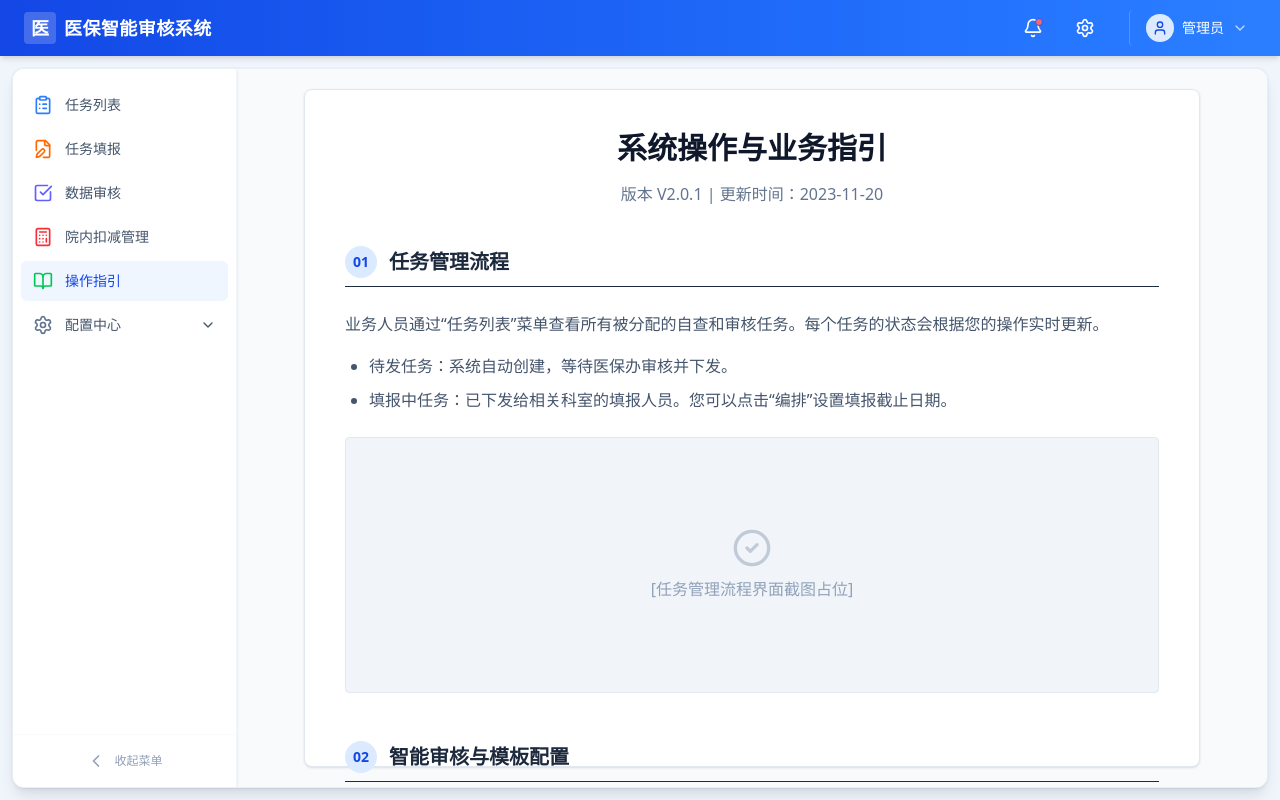
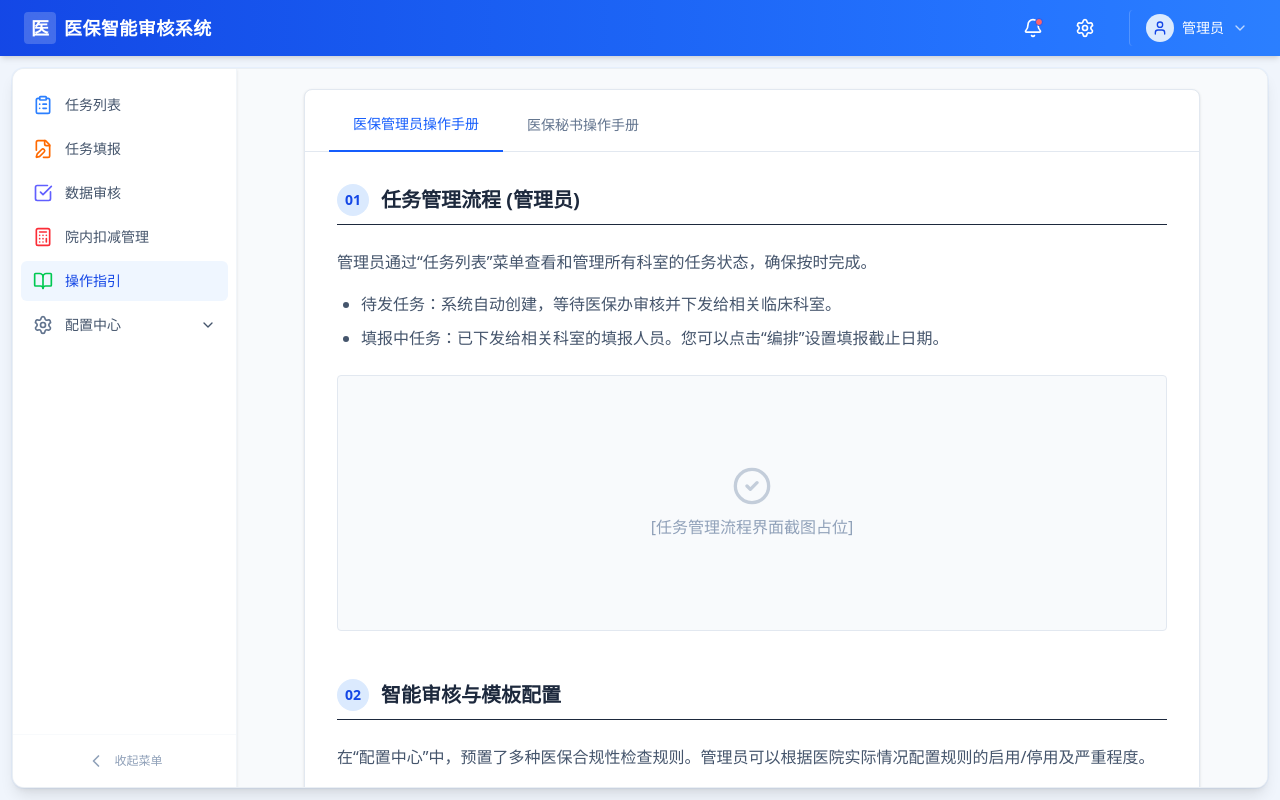
Before and after one commit to Baebear0903/Med-Insurance-Intelligent-Audit-System, a React (Vite) app: page /#/operateIns/index in a window 1280 px wide. Built offline with nearby package versions, Linux system fonts and the light colour scheme.

Commit message:
feat(ui): implement role-based tabs in OperateIns page
Add conditional tab navigation to the OperateIns component, allowing admins and secretaries to access role-specific operational manuals, and remove the obsolete GitHub Pages deployment workflow.

```diff
--- a/src/pages/operateIns/index.tsx
+++ b/src/pages/operateIns/index.tsx
@@ -1,29 +1,64 @@
-import React from "react";
-import { CheckCircle2, MessageCircleQuestion } from "lucide-react";
+import React, { useState } from "react";
+import { CheckCircle2, MessageCircleQuestion, FileEdit, Calculator, ShieldCheck } from "lucide-react";
+import { useUser } from "@/src/lib/userContext";
 
 export function OperateIns() {
+  const { role } = useUser();
+  const isAdmin = role === "ADMIN";
+  const [activeTab, setActiveTab] = useState<"admin" | "secretary">(isAdmin ? "admin" : "secretary");
+
+  // React to role changes
+  React.useEffect(() => {
+    if (!isAdmin) {
+      setActiveTab("secretary");
+    }
+  }, [isAdmin]);
+
   return (
-    <div className="p-5 flex justify-center w-full h-full overflow-y-auto">
-      <div className="bg-white rounded-lg shadow-sm border border-slate-200 p-10 max-w-4xl w-full">
-        <div className="text-center mb-10">
-          <h1 className="text-3xl font-bold text-slate-900 mb-4">系统操作与业务指引</h1>
-          <p className="text-slate-500">版本 V2.0.1 | 更新时间：2023-11-20</p>
+    <div className="p-5 w-full h-full overflow-y-auto bg-slate-50">
+      <div className="bg-white rounded-lg shadow-sm border border-slate-200 max-w-4xl w-full mx-auto min-h-full flex flex-col">
+        {/* Tabs */}
+        <div className="flex border-b border-slate-200 px-6 pt-2">
+          {isAdmin && (
+            <button
+              className={`px-6 py-4 font-medium text-sm transition-colors relative ${
+                activeTab === "admin"
+                  ? "text-blue-600 border-b-2 border-blue-600 -mb-[1px]"
+                  : "text-slate-500 hover:text-slate-700"
+              }`}
+              onClick={() => setActiveTab("admin")}
+            >
+              医保管理员操作手册
+            </button>
+          )}
+          <button
+            className={`px-6 py-4 font-medium text-sm transition-colors relative ${
+              activeTab === "secretary"
+                ? "text-blue-600 border-b-2 border-blue-600 -mb-[1px]"
+                : "text-slate-500 hover:text-slate-700"
+            }`}
+            onClick={() => setActiveTab("secretary")}
+          >
+            医保秘书操作手册
+          </button>
         </div>
 
-        <div className="space-y-12">
+        {/* Content */}
+        <div className="p-8 space-y-12">
+          {activeTab === "admin" && isAdmin && (
+            <>
               <section>
                 <h2 className="text-xl font-bold text-slate-800 border-b pb-2 mb-6 flex items-center">
-              <span className="w-8 h-8 rounded-full bg-blue-100 text-blue-700 flex items-center justify-center text-sm mr-3">01</span>
-              任务管理流程
+                  <span className="w-8 h-8 rounded-full bg-blue-100 text-blue-700 flex items-center justify-center text-sm mr-3 font-semibold">01</span>
+                  任务管理流程 (管理员)
                 </h2>
                 <div className="text-slate-600 leading-relaxed space-y-4">
-              <p>业务人员通过“任务列表”菜单查看所有被分配的自查和审核任务。每个任务的状态会根据您的操作实时更新。</p>
+                  <p>管理员通过“任务列表”菜单查看和管理所有科室的任务状态，确保按时完成。</p>
                   <ul className="list-disc pl-6 space-y-2">
-                <li>待发任务：系统自动创建，等待医保办审核并下发。</li>
+                    <li>待发任务：系统自动创建，等待医保办审核并下发给相关临床科室。</li>
                     <li>填报中任务：已下发给相关科室的填报人员。您可以点击“编排”设置填报截止日期。</li>
                   </ul>
-              {/* placeholder image */}
-              <div className="w-full h-64 bg-slate-100 rounded border border-slate-200 flex flex-col items-center justify-center text-slate-400 mt-6">
+                  <div className="w-full h-64 bg-slate-50 rounded border border-slate-200 flex flex-col items-center justify-center text-slate-400 mt-6">
                     <CheckCircle2 className="w-10 h-10 mb-2 opacity-50" />
                     <span>[任务管理流程界面截图占位]</span>
                   </div>
@@ -32,18 +67,71 @@ export function OperateIns() {
 
               <section>
                 <h2 className="text-xl font-bold text-slate-800 border-b pb-2 mb-6 flex items-center">
-              <span className="w-8 h-8 rounded-full bg-blue-100 text-blue-700 flex items-center justify-center text-sm mr-3">02</span>
+                  <span className="w-8 h-8 rounded-full bg-blue-100 text-blue-700 flex items-center justify-center text-sm mr-3 font-semibold">02</span>
                   智能审核与模板配置
                 </h2>
                 <div className="text-slate-600 leading-relaxed space-y-4">
-              <p>在“审核模板”中，我们预置了多种医保合规性检查规则。用户可以配置规则的启用/停用。</p>
-              <p>当任务流转至“数据审核”阶段，系统会自动调用这些启用的模板，为您标记疑似异常数据。</p>
-              <div className="w-full h-64 bg-slate-100 rounded border border-slate-200 flex flex-col items-center justify-center text-slate-400 mt-6">
+                  <p>在“配置中心”中，预置了多种医保合规性检查规则。管理员可以根据医院实际情况配置规则的启用/停用及严重程度。</p>
+                  <p>当任务流转至“数据审核”阶段，系统会自动调用这些启用的模板，智能标记疑似异常数据。</p>
+                  <div className="w-full h-64 bg-slate-50 rounded border border-slate-200 flex flex-col items-center justify-center text-slate-400 mt-6">
                     <MessageCircleQuestion className="w-10 h-10 mb-2 opacity-50" />
                     <span>[模板配置界面截图占位]</span>
                   </div>
                 </div>
               </section>
+
+              <section>
+                <h2 className="text-xl font-bold text-slate-800 border-b pb-2 mb-6 flex items-center">
+                  <span className="w-8 h-8 rounded-full bg-blue-100 text-blue-700 flex items-center justify-center text-sm mr-3 font-semibold">03</span>
+                  院内扣减管理
+                </h2>
+                <div className="text-slate-600 leading-relaxed space-y-4">
+                  <p>管理员在“院内扣减管理”模块中，可以汇总和审核各科室的扣款情况，生成最终报表并归档。</p>
+                  <div className="w-full h-64 bg-slate-50 rounded border border-slate-200 flex flex-col items-center justify-center text-slate-400 mt-6">
+                    <Calculator className="w-10 h-10 mb-2 opacity-50" />
+                    <span>[扣减管理界面截图占位]</span>
+                  </div>
+                </div>
+              </section>
+            </>
+          )}
+
+          {activeTab === "secretary" && (
+            <>
+              <section>
+                <h2 className="text-xl font-bold text-slate-800 border-b pb-2 mb-6 flex items-center">
+                  <span className="w-8 h-8 rounded-full bg-green-100 text-green-700 flex items-center justify-center text-sm mr-3 font-semibold">01</span>
+                  任务接收与填报 (医保秘书)
+                </h2>
+                <div className="text-slate-600 leading-relaxed space-y-4">
+                  <p>医保秘书通过“任务填报”菜单，查看分配给本科室的医保审核任务，并按要求提交自查数据。</p>
+                  <ul className="list-disc pl-6 space-y-2">
+                    <li>未填报：收到新任务后，需尽快完成填报工作。支持在线录入和AI智能填报。</li>
+                    <li>待审核：填报完成并提交后，等待医保办审核。</li>
+                  </ul>
+                  <div className="w-full h-64 bg-slate-50 rounded border border-slate-200 flex flex-col items-center justify-center text-slate-400 mt-6">
+                    <FileEdit className="w-10 h-10 mb-2 opacity-50" />
+                    <span>[任务填报界面截图占位]</span>
+                  </div>
+                </div>
+              </section>
+
+              <section>
+                <h2 className="text-xl font-bold text-slate-800 border-b pb-2 mb-6 flex items-center">
+                  <span className="w-8 h-8 rounded-full bg-green-100 text-green-700 flex items-center justify-center text-sm mr-3 font-semibold">02</span>
+                  缺陷数据修正与申诉
+                </h2>
+                <div className="text-slate-600 leading-relaxed space-y-4">
+                  <p>当填报的数据被医保办“审核变更”或“驳回”时，医保秘书需要根据反馈意见进行数据修正或提起申诉。</p>
+                  <p>对于系统智能标记的违规项，如果不认可，可上传相关医疗凭证材料进行申诉。</p>
+                  <div className="w-full h-64 bg-slate-50 rounded border border-slate-200 flex flex-col items-center justify-center text-slate-400 mt-6">
+                    <ShieldCheck className="w-10 h-10 mb-2 opacity-50" />
+                    <span>[修正与申诉界面截图占位]</span>
+                  </div>
+                </div>
+              </section>
+            </>
+          )}
         </div>
       </div>
     </div>
```
Lines whose indentation alone changed are shown as unchanged.
